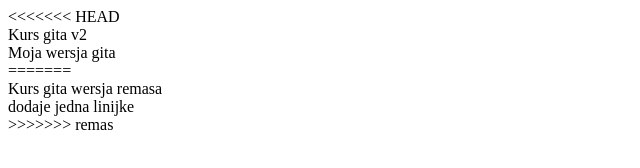
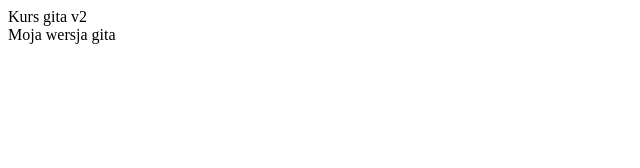
Before and after one commit to BrygadaJR/tutorial, a plain HTML site: page indexremas.html in a window 1280 px wide. Shown: the whole page, without its empty margins (0-640 px from the left). Drawn offline with Linux system fonts and the light colour scheme.

Commit message:
nowy reset

```diff
--- a/indexremas.html
+++ b/indexremas.html
@@ -5,12 +5,7 @@
     <title>Document</title>
 </head>
 <body>
-<<<<<<< HEAD
     <div>Kurs gita v2</div>
     <div>Moja wersja gita</div>
-=======
-    <div>Kurs gita wersja remasa</div>
-    <div>dodaje jedna linijke</div>
->>>>>>> remas
 </body>
 </html>
```
